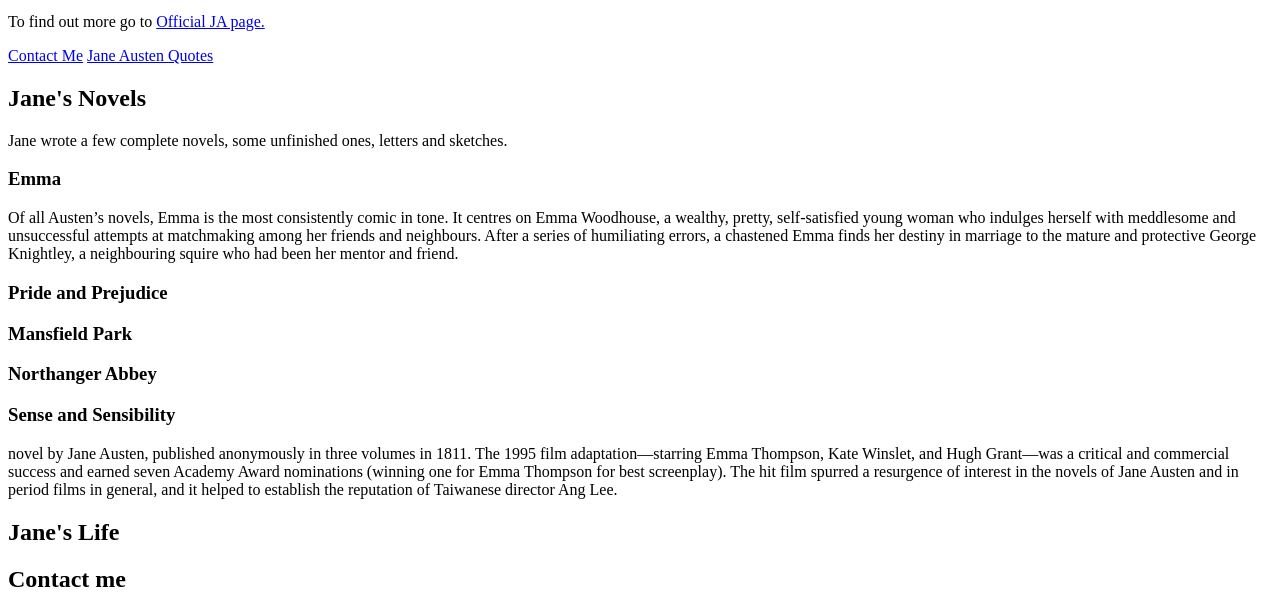
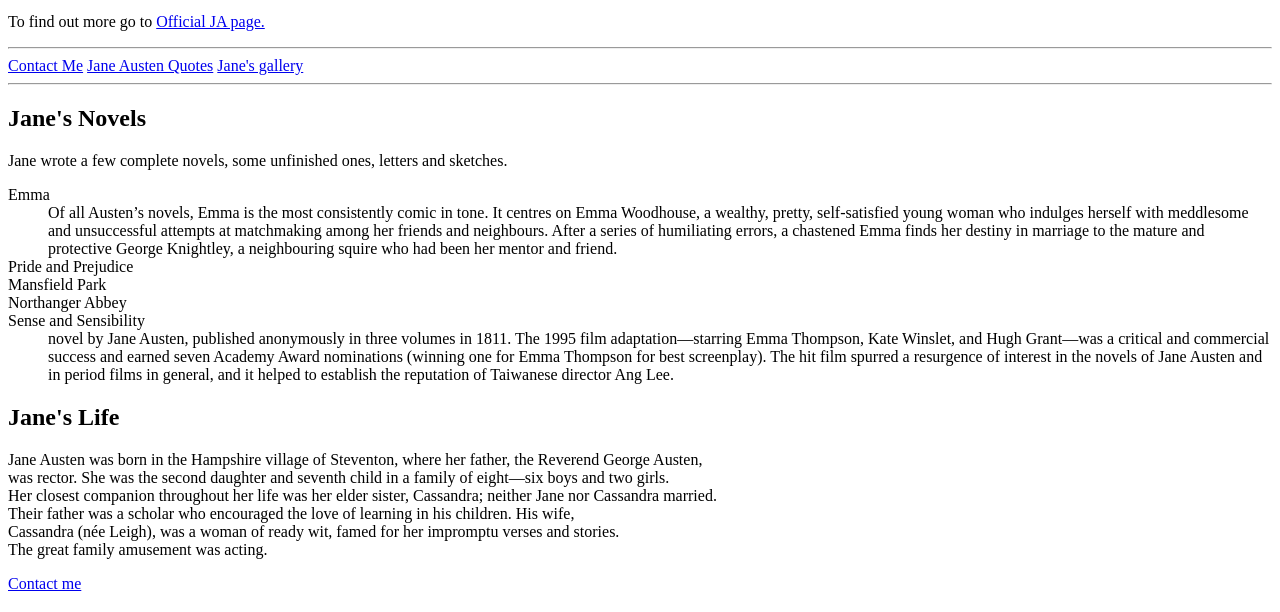
Before and after one commit to agkoryl/newprework, a plain HTML site: page index.html in a window 1280 px wide. Shown: the part 348-960 px from the top of the page. Drawn offline with Linux system fonts and the light colour scheme.

Commit message:
New features added

```diff
--- a/index.html
+++ b/index.html
@@ -11,43 +11,67 @@
     <meta name="keywords" content="Jane Asuten books regency 18th century writer">
     <meta name="description" content="This is Jane Austen webpage. You'll find everything you need here.">
 </head>
+
 <body>
     <img src="img/austen-1.jpg" alt="Jane Austen books">
     <h1> Welcome to my webpage about Jane Austen.</h1>
     <p>Feel free to explore information about her novels.</p>
     <p>To find out more go to <a href="https://www.janeausten.org/">Official JA page.</a> </p>
 
-    <a href="contact.html">Contact Me</a>
-    <a href="quotes/quotes.pdf">Jane Austen Quotes</a>
+    <aside class='navigation'>
+        <hr>
+        <a href="contact.html" class="navigation navigation__element">Contact Me</a>
+        <a href="quotes/quotes.pdf" class="navigation navigation__element">Jane Austen Quotes</a>
+        <a href="gallery.html" class="navigation navigation__element">Jane's gallery</a>
+        <hr>
+    </aside>
 
+<div class="novels">
     <h2>Jane's Novels</h2>
     <p> Jane wrote a few complete novels, some unfinished ones, letters and sketches.</p>
-
-    <h3>Emma</h3>
-    <p>Of all Austen’s novels, Emma is the most consistently comic in tone. It centres on Emma Woodhouse, a wealthy,
+    <dl>
+        <dt class="novels__title">Emma</dt>
+        <dd>Of all Austen’s novels, Emma is the most consistently comic in tone. It centres on Emma Woodhouse, a
+            wealthy,
             pretty,
-        self-satisfied young woman who indulges herself with meddlesome and unsuccessful attempts at matchmaking among
+            self-satisfied young woman who indulges herself with meddlesome and unsuccessful attempts at matchmaking
+            among
             her friends
             and neighbours. After a series of humiliating errors, a chastened Emma finds her destiny in marriage to the
             mature and
-        protective George Knightley, a neighbouring squire who had been her mentor and friend.</p>
-    <h3>Pride and Prejudice</h3>
-    <p></p>
-    <h3>Mansfield Park</h3>
-    <h3>Northanger Abbey</h3>
-    <h3>Sense and Sensibility</h3>
-    <p>novel by Jane Austen, published anonymously in three volumes in 1811. The 1995 film adaptation—starring Emma
+            protective George Knightley, a neighbouring squire who had been her mentor and friend.</dd>
+        <dt class="novels__title">Pride and Prejudice</dt>
+        <dd></dd>
+        <dt class="novels__title">Mansfield Park</dt>
+        <dt class="novels__title">Northanger Abbey</dt>
+        <dt class="novels__title">Sense and Sensibility</dt>
+        <dd>novel by Jane Austen, published anonymously in three volumes in 1811. The 1995 film adaptation—starring
+            Emma
             Thompson,
-        Kate Winslet, and Hugh Grant—was a critical and commercial success and earned seven Academy Award nominations
+            Kate Winslet, and Hugh Grant—was a critical and commercial success and earned seven Academy Award
+            nominations
             (winning one for Emma Thompson for best screenplay). The hit film spurred a resurgence of interest in the
             novels
-        of Jane Austen and in period films in general, and it helped to establish the reputation of Taiwanese director
-        Ang Lee.</p>
+            of Jane Austen and in period films in general, and it helped to establish the reputation of Taiwanese
+            director
+            Ang Lee.</dd>
+    </dl>
+</div>
 
     <h2>Jane's Life</h2>
+    <p>Jane Austen was born in the Hampshire village of Steventon, where her father, the Reverend George Austen, <br>
+        was rector. She was the second daughter and seventh child in a family of eight—six boys and two girls. <br>
+        Her closest companion throughout her life was her elder sister, Cassandra; neither Jane nor Cassandra married.
+        <br>
+        Their father was a scholar who encouraged the love of learning in his children. His wife, <br>
+        Cassandra (née Leigh), was a woman of ready wit, famed for her impromptu verses and stories.<br>
+        The great family amusement was acting.</p>
 
-    <h2>Contact me</h2>
-
+    <footer>
+        <a href="contact.html">Contact me</a>
+        <p></p>
+    </footer>
+<script src="main.js"></script>
 
 </body>
 
--- /dev/null
+++ b/main.js
@@ -0,0 +1 @@
+alert ("Welcome Jane Austen fans");
```
Also changed, not shown: contact.html (+4 -4 lines), gallery.html (added). Lines whose indentation alone changed are shown as unchanged.
